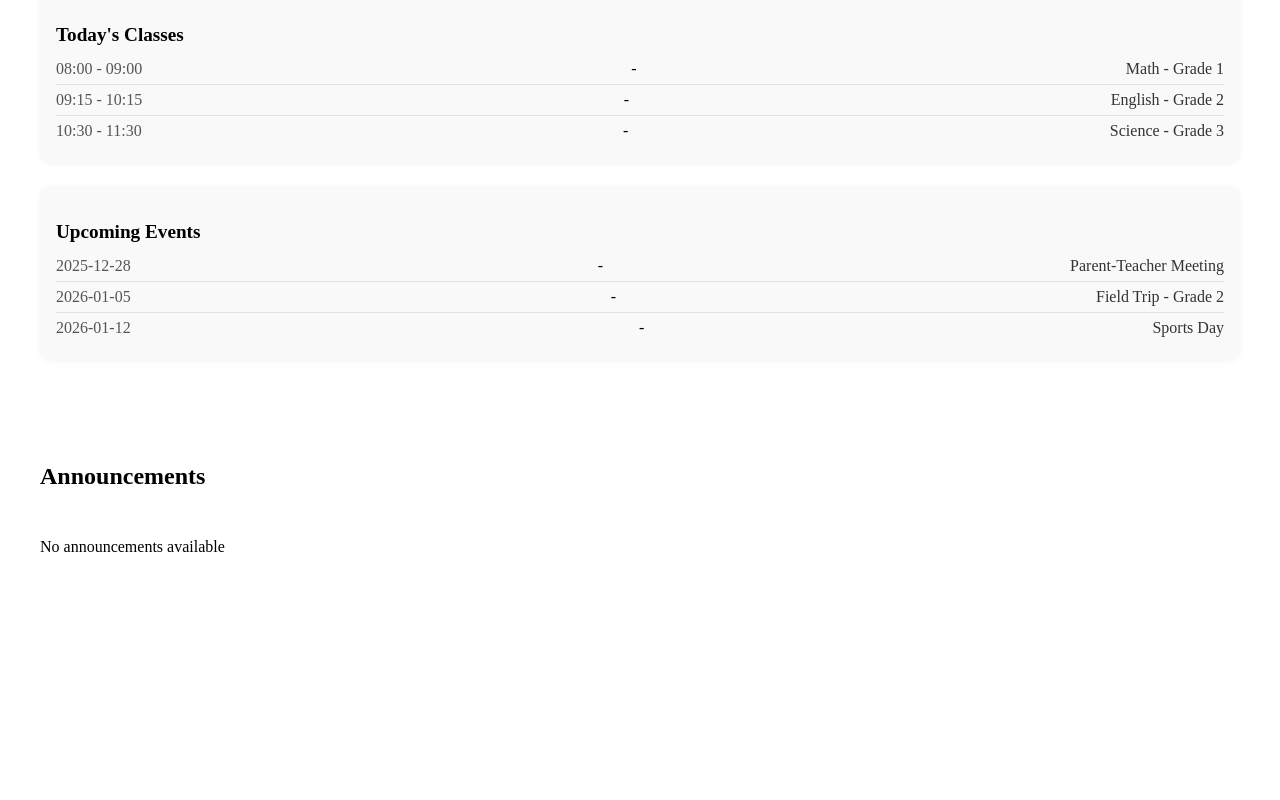
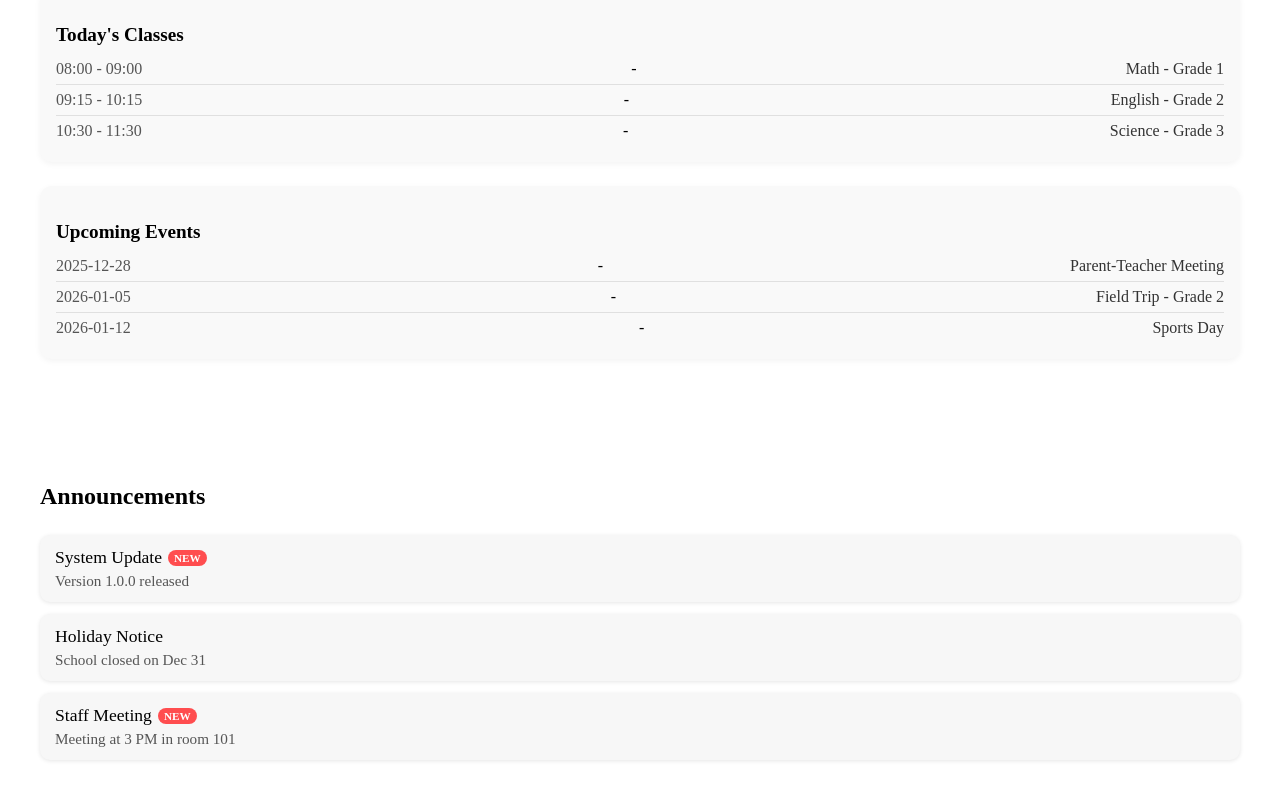
Before and after one commit to Shun89303/little-scholars-protocol, a React (Vite) app: page / in a window 1280 px wide. Shown: the part 682-1482 px from the top of the page. Before the commit the page ends 1310 px from the top, so only its background shows below. Built offline with nearby package versions, Linux system fonts and the light colour scheme.

Commit message:
v2.5 Announcements section jsx + css

```diff
--- a/src/pages/Home/Home.jsx
+++ b/src/pages/Home/Home.jsx
@@ -2,6 +2,7 @@ import "./Home.css";
 import Welcome from "./sections/Welcome/Welcome";
 import Overview from "./sections/Overview/Overview";
 import Today from "./sections/Today/Today";
+import Announcements from "./sections/Announcements/Announcements";
 
 export default function Home() {
   return (
@@ -16,10 +17,7 @@ export default function Home() {
       <Today />
 
       {/* 4. System Highlights / Announcements */}
-      <section className="home-section home-announcements">
-        <h2>Announcements</h2>
-        <p>No announcements available</p>
-      </section>
+      <Announcements />
     </main>
   );
 }
--- a/src/pages/Home/sections/Announcements/Announcements.css
+++ b/src/pages/Home/sections/Announcements/Announcements.css
@@ -0,0 +1,58 @@
+.announcements {
+    display: flex;
+    flex-direction: column;
+    gap: 15px;
+    padding: 20px 0;
+}
+
+.announcements h2 {
+    font-size: 1.5rem;
+    font-weight: 600;
+    margin-bottom: 10px;
+}
+
+.announcements ul {
+    list-style: none;
+    padding: 0;
+    margin: 0;
+    display: flex;
+    flex-direction: column;
+    gap: 12px;
+}
+
+.announcement-item {
+    padding: 12px 15px;
+    border-radius: 10px;
+    background-color: #f7f7f7;
+    box-shadow: 0 1px 4px rgba(0,0,0,0.1);
+    transition: transform 0.2s, box-shadow 0.2s;
+}
+
+.announcement-item:hover {
+    transform: translateY(-2px);
+    box-shadow: 0 3px 8px rgba(0,0,0,0.15);
+}
+
+.announcement-title {
+    font-weight: 500;
+    font-size: 1.1rem;
+    margin-bottom: 4px;
+    display: flex;
+    align-items: center;
+    gap: 6px;
+}
+
+.new-badge {
+    background-color: #ff4d4f;
+    color: white;
+    font-size: 0.7rem;
+    font-weight: 600;
+    padding: 2px 6px;
+    border-radius: 8px;
+    text-transform: uppercase;
+}
+
+.announcement-message {
+    font-size: 0.95rem;
+    color: #555;
+}
--- a/src/pages/Home/sections/Announcements/Announcements.jsx
+++ b/src/pages/Home/sections/Announcements/Announcements.jsx
@@ -0,0 +1,29 @@
+import React from "react";
+import "./Announcements.css";
+
+const Announcements = () => {
+  // static demo data
+  const announcements = [
+    { id: 1, title: "System Update", message: "Version 1.0.0 released", isNew: true },
+    { id: 2, title: "Holiday Notice", message: "School closed on Dec 31", isNew: false },
+    { id: 3, title: "Staff Meeting", message: "Meeting at 3 PM in room 101", isNew: true },
+  ];
+
+  return (
+    <section className="announcements">
+      <h2>Announcements</h2>
+      <ul>
+        {announcements.map((item) => (
+          <li key={item.id} className="announcement-item">
+            <div className="announcement-title">
+              {item.title} {item.isNew && <span className="new-badge">new</span>}
+            </div>
+            <div className="announcement-message">{item.message}</div>
+          </li>
+        ))}
+      </ul>
+    </section>
+  );
+};
+
+export default Announcements;
```
